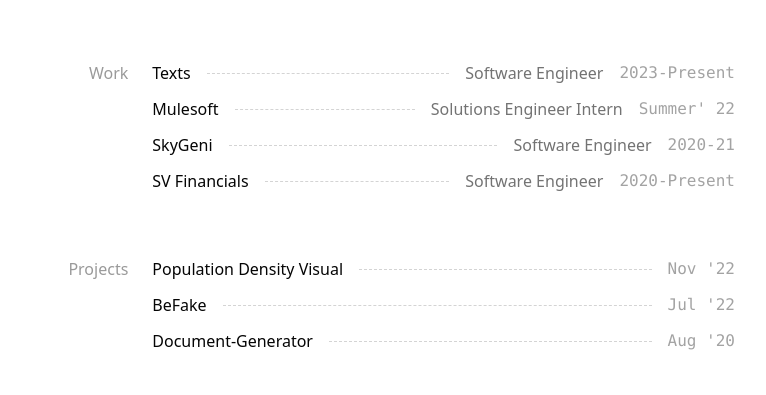
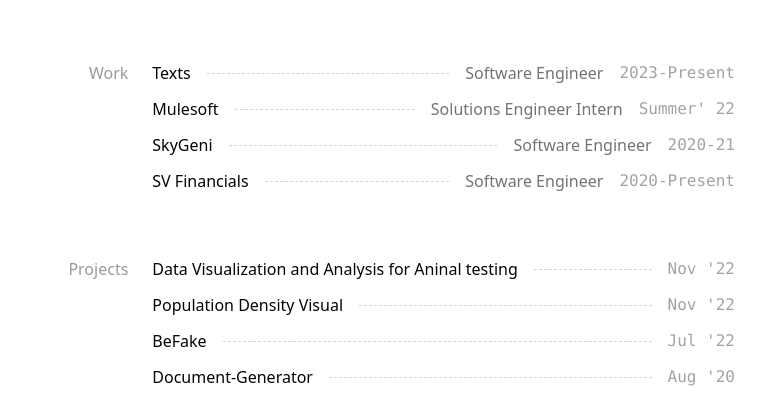
Before and after one commit to rvaidun/rvaidun.github.io, a website: page index.html in a window 1280 px wide and 2053 px high. Shown: the part 1072-1467 px from the top of the page, without its empty margins (257-1023 px from the left). Drawn offline with Linux system fonts and the light colour scheme.

Commit message:
add animal testing final project

```diff
--- a/index.html
+++ b/index.html
@@ -230,6 +230,21 @@
                     <a
                       target="_blank"
                       rel="noopener noreferrer"
+                      href="http://rahulvaidun.com/CSE-163-Final-Project/"
+                      class="flex items-center space-x-4 group">
+                      <strong
+                        class="flex-none font-medium text-gray-1000 group-hover:text-blue-600 group-hover:underline dark:text-gray-100 dark:group-hover:text-blue-500"
+                        >Data Visualization and Analysis for Aninal
+                        testing</strong
+                      ><span
+                        class="w-full border-t border-gray-300 border-dashed shrink dark:border-gray-800"></span
+                      ><span class="flex-none font-mono text-quaternary"
+                        >Nov &#x27;22</span
+                      >
+                    </a>
+                    <a
+                      target="_blank"
+                      rel="noopener noreferrer"
                       href="https://rahulvaidun.com/CSE-163-HW7-Maryland-Population-Density/"
                       class="flex items-center space-x-4 group">
                       <strong
```
